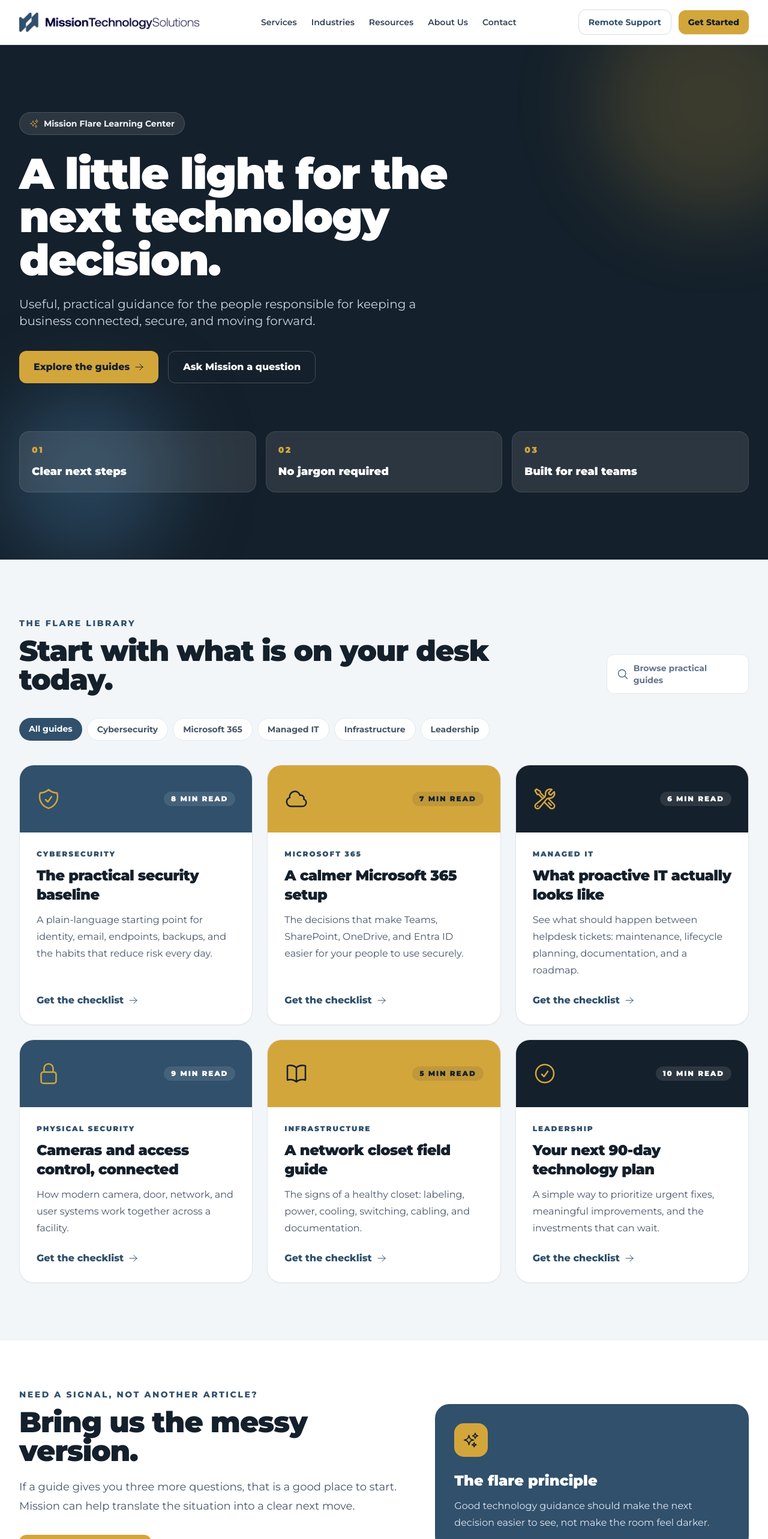
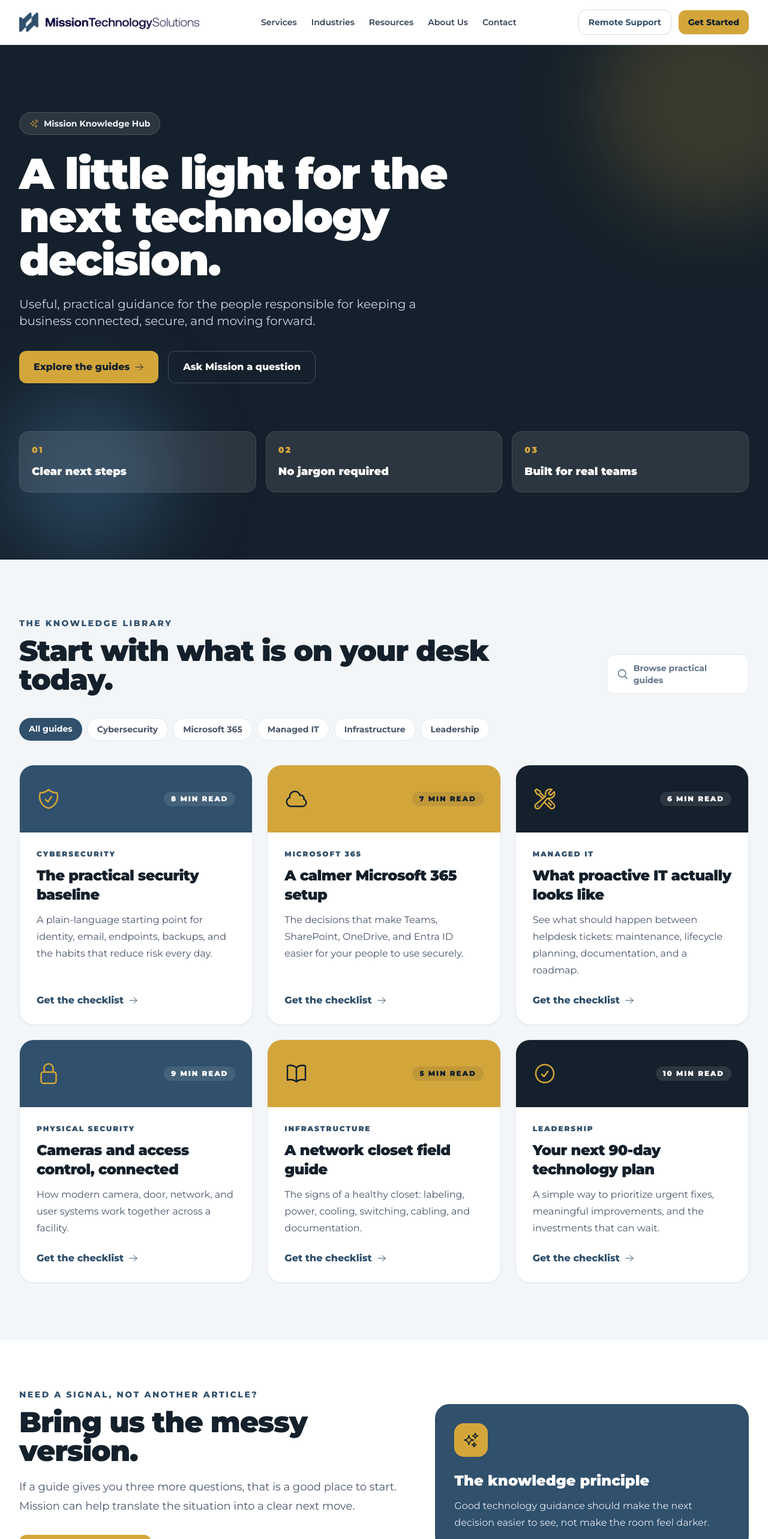
Before and after one commit to MissionTS/mts-site, a Next.js app: page /resources in a window 1280 px wide. Shown: the top 2566 px of the page at 60% size. Built offline with nearby package versions, Linux system fonts and the light colour scheme.

Commit message:
Rename learning center branding

```diff
--- a/app/resources/page.tsx
+++ b/app/resources/page.tsx
@@ -15,7 +15,7 @@ import { SiteFooter } from "@/components/SiteFooter";
 import { SiteHeader } from "@/components/SiteHeader";
 
 export const metadata: Metadata = {
-  title: "Mission Flare Learning Center | Mission Technology Solutions",
+  title: "Mission Knowledge Hub | Mission Technology Solutions",
   description: "Practical IT, cybersecurity, Microsoft 365, and infrastructure guides from Mission Technology Solutions.",
 };
 
@@ -39,7 +39,7 @@ export default function ResourcesPage() {
         <div className="absolute bottom-0 left-0 h-72 w-72 rounded-full bg-mission-navy/70 blur-3xl" />
         <div className="relative mx-auto max-w-7xl px-6 py-20 lg:px-8 lg:py-28">
           <div className="max-w-3xl">
-            <div className="inline-flex items-center gap-2 rounded-full border border-white/15 bg-white/10 px-4 py-2 text-sm font-bold text-slate-100"><SparklesIcon className="h-4 w-4 text-mission-gold" /> Mission Flare Learning Center</div>
+            <div className="inline-flex items-center gap-2 rounded-full border border-white/15 bg-white/10 px-4 py-2 text-sm font-bold text-slate-100"><SparklesIcon className="h-4 w-4 text-mission-gold" /> Mission Knowledge Hub</div>
             <h1 className="mt-7 text-5xl font-black tracking-tight sm:text-6xl lg:text-7xl">A little light for the next technology decision.</h1>
             <p className="mt-6 max-w-2xl text-lg leading-8 text-slate-300 sm:text-xl">Useful, practical guidance for the people responsible for keeping a business connected, secure, and moving forward.</p>
             <div className="mt-9 flex flex-wrap gap-4"><Link href="#guides" className="inline-flex items-center gap-2 rounded-xl bg-mission-gold px-6 py-3.5 font-extrabold text-mission-ink transition hover:-translate-y-0.5 hover:brightness-105">Explore the guides <ArrowRightIcon className="h-4 w-4" /></Link><Link href="/#contact" className="rounded-xl border border-white/20 px-6 py-3.5 font-extrabold text-white transition hover:bg-white/10">Ask Mission a question</Link></div>
@@ -51,12 +51,12 @@ export default function ResourcesPage() {
       </section>
       <section id="guides" className="bg-mission-mist py-20 lg:py-24">
         <div className="mx-auto max-w-7xl px-6 lg:px-8">
-          <div className="flex flex-col gap-8 lg:flex-row lg:items-end lg:justify-between"><div><p className="text-sm font-extrabold uppercase tracking-[0.18em] text-mission-navy">The flare library</p><h2 className="mt-3 text-4xl font-black tracking-tight text-mission-ink sm:text-5xl">Start with what is on your desk today.</h2></div><div className="flex items-center gap-2 rounded-xl border border-slate-200 bg-white px-4 py-3 text-sm font-bold text-slate-500"><MagnifyingGlassIcon className="h-5 w-5 text-mission-navy" /> Browse practical guides</div></div>
+          <div className="flex flex-col gap-8 lg:flex-row lg:items-end lg:justify-between"><div><p className="text-sm font-extrabold uppercase tracking-[0.18em] text-mission-navy">The knowledge library</p><h2 className="mt-3 text-4xl font-black tracking-tight text-mission-ink sm:text-5xl">Start with what is on your desk today.</h2></div><div className="flex items-center gap-2 rounded-xl border border-slate-200 bg-white px-4 py-3 text-sm font-bold text-slate-500"><MagnifyingGlassIcon className="h-5 w-5 text-mission-navy" /> Browse practical guides</div></div>
           <div className="mt-10 flex flex-wrap gap-2">{topics.map((topic, i) => <span key={topic} className={`rounded-full px-4 py-2 text-sm font-bold ${i === 0 ? "bg-mission-navy text-white" : "border border-slate-200 bg-white text-slate-600"}`}>{topic}</span>)}</div>
           <div className="mt-10 grid gap-6 md:grid-cols-2 lg:grid-cols-3">{guides.map(({ icon: Icon, tag, title, text, time, tone }) => <article key={title} className="group flex min-h-[310px] flex-col overflow-hidden rounded-3xl border border-slate-200 bg-white shadow-sm transition hover:-translate-y-1 hover:shadow-xl"><div className={`flex h-28 items-center justify-between px-7 ${tone}`}><Icon className={`h-10 w-10 ${tone === "bg-mission-gold" ? "text-mission-ink" : "text-mission-gold"}`} /><span className={`rounded-full px-3 py-1 text-xs font-black uppercase tracking-[0.15em] ${tone === "bg-mission-gold" ? "bg-mission-ink/10 text-mission-ink" : "bg-white/10 text-white"}`}>{time}</span></div><div className="flex flex-1 flex-col p-7"><p className="text-xs font-black uppercase tracking-[0.16em] text-mission-navy">{tag}</p><h3 className="mt-3 text-2xl font-black tracking-tight text-mission-ink">{title}</h3><p className="mt-3 flex-1 leading-7 text-slate-600">{text}</p><Link href="/#contact" className="mt-6 inline-flex items-center gap-2 font-extrabold text-mission-navy transition group-hover:text-mission-gold">Get the checklist <ArrowRightIcon className="h-4 w-4" /></Link></div></article>)}</div>
         </div>
       </section>
-      <section className="bg-white py-20"><div className="mx-auto grid max-w-7xl gap-10 px-6 lg:grid-cols-[1fr_0.8fr] lg:items-center lg:px-8"><div><p className="text-sm font-extrabold uppercase tracking-[0.18em] text-mission-navy">Need a signal, not another article?</p><h2 className="mt-3 text-4xl font-black tracking-tight text-mission-ink sm:text-5xl">Bring us the messy version.</h2><p className="mt-5 max-w-2xl text-lg leading-8 text-slate-600">If a guide gives you three more questions, that is a good place to start. Mission can help translate the situation into a clear next move.</p><Link href="/#contact" className="mt-8 inline-flex items-center gap-2 rounded-xl bg-mission-gold px-6 py-3.5 font-extrabold text-mission-ink transition hover:brightness-105">Talk with Mission <ArrowRightIcon className="h-4 w-4" /></Link></div><div className="rounded-3xl bg-mission-navy p-8 text-white"><div className="flex h-14 w-14 items-center justify-center rounded-2xl bg-mission-gold text-mission-ink"><SparklesIcon className="h-7 w-7" /></div><h3 className="mt-6 text-2xl font-black">The flare principle</h3><p className="mt-3 leading-7 text-slate-200">Good technology guidance should make the next decision easier to see, not make the room feel darker.</p></div></div></section>
+      <section className="bg-white py-20"><div className="mx-auto grid max-w-7xl gap-10 px-6 lg:grid-cols-[1fr_0.8fr] lg:items-center lg:px-8"><div><p className="text-sm font-extrabold uppercase tracking-[0.18em] text-mission-navy">Need a signal, not another article?</p><h2 className="mt-3 text-4xl font-black tracking-tight text-mission-ink sm:text-5xl">Bring us the messy version.</h2><p className="mt-5 max-w-2xl text-lg leading-8 text-slate-600">If a guide gives you three more questions, that is a good place to start. Mission can help translate the situation into a clear next move.</p><Link href="/#contact" className="mt-8 inline-flex items-center gap-2 rounded-xl bg-mission-gold px-6 py-3.5 font-extrabold text-mission-ink transition hover:brightness-105">Talk with Mission <ArrowRightIcon className="h-4 w-4" /></Link></div><div className="rounded-3xl bg-mission-navy p-8 text-white"><div className="flex h-14 w-14 items-center justify-center rounded-2xl bg-mission-gold text-mission-ink"><SparklesIcon className="h-7 w-7" /></div><h3 className="mt-6 text-2xl font-black">The knowledge principle</h3><p className="mt-3 leading-7 text-slate-200">Good technology guidance should make the next decision easier to see, not make the room feel darker.</p></div></div></section>
       <SiteFooter />
     </main>
   );
```
